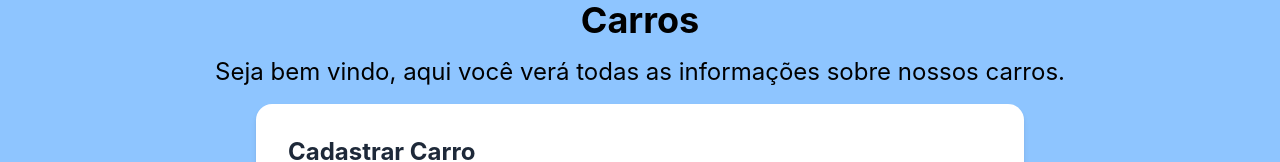
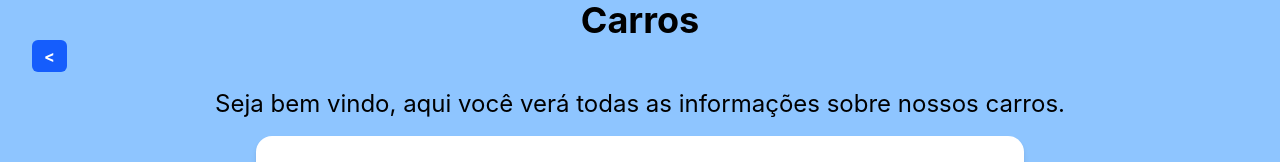
Before and after one commit to CaioRian187/frontEnd-concessionaria, a React (Vite) app: page /carros in a window 1280 px wide. Shown: the top 162 px of the page. Built offline with nearby package versions, Linux system fonts and the light colour scheme; no server answers.

Commit message:
feature: Adicionando o componente BtnVoltar na página de Carros

```diff
--- a/src/pages/CarroPage.tsx
+++ b/src/pages/CarroPage.tsx
@@ -2,6 +2,7 @@
 import { useEffect, useState } from "react"
 import { FormCarro } from "../components/FormCarro";
 import type { Carro } from "../interfaces/Carro";
+import { BtnVoltar } from "../components/BtnVoltar";
 
 export const CarroPage = () => {
 
@@ -33,7 +34,13 @@
     return (
         <div className="flex flex-col items-center bg-blue-300 w-full h-full">
             <h1 className="text-4xl font-bold">Carros</h1>
+            <BtnVoltar
+                className="self-start ml-8 bg-blue-600 text-white px-3 py-1 rounded-md font-bold hover:bg-blue-700 transition"
+                to="/"
+            />
             <h5 className="m-4 text-2xl">Seja bem vindo, aqui você verá todas as informações sobre nossos carros.</h5>
+
+
 
             <FormCarro
                 marca={marca}
```
